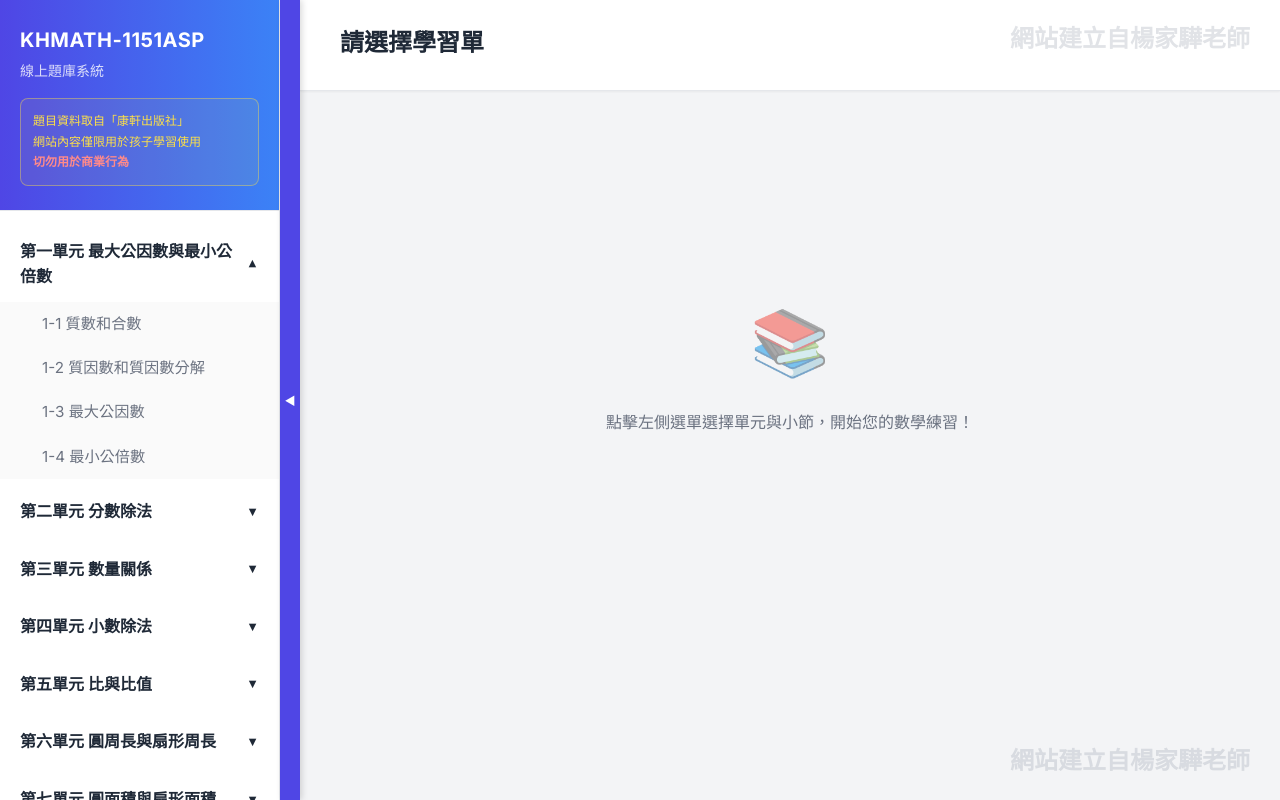
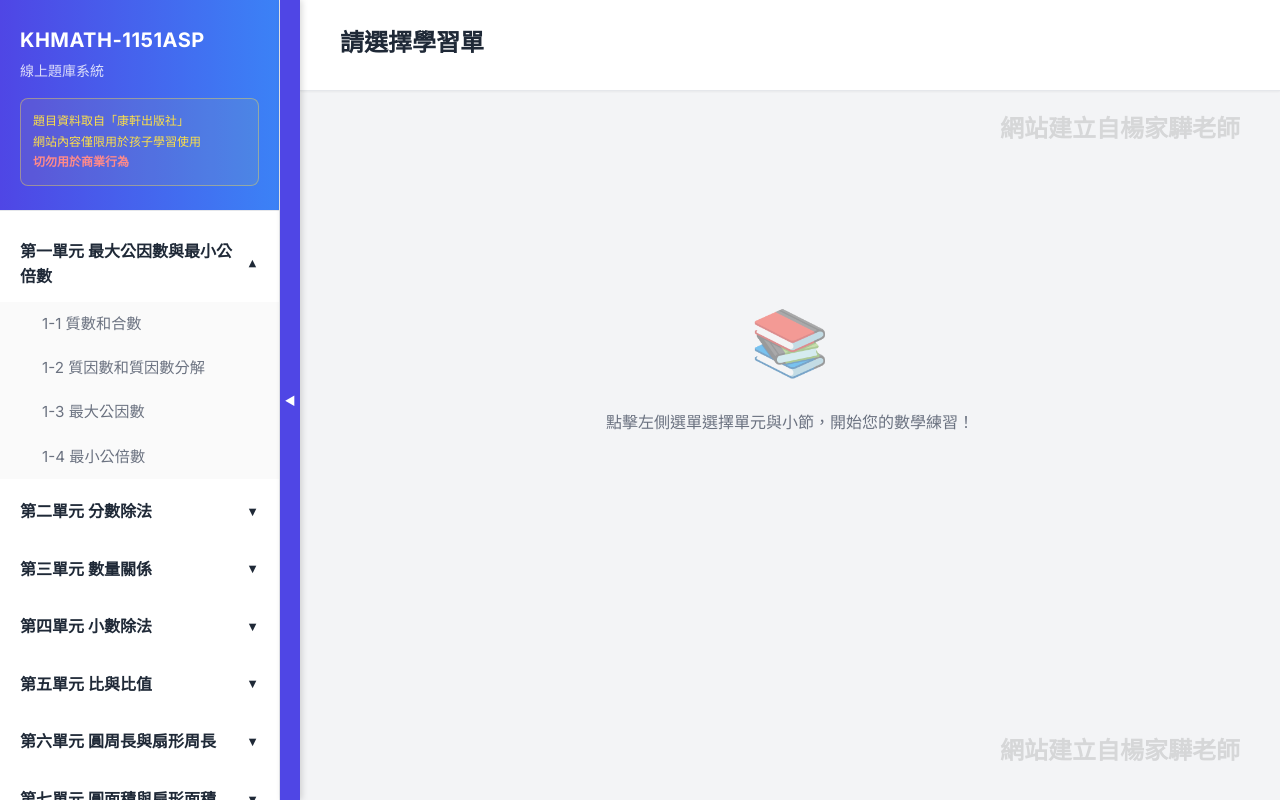
Before and after one commit to chy23/KHMATH-1151ASP, a plain HTML site: page index.html in a window 1280 px wide. Drawn offline with nearby package versions, Linux system fonts and the light colour scheme.

Commit message:
功能：調整浮水印為18pt, 25%透明灰色，並下移以避免與原網頁重疊

```diff
--- a/index.css
+++ b/index.css
@@ -429,23 +429,23 @@ body {
 /* Watermark styles */
 .watermark {
     position: fixed;
-    color: #9ca3af; /* Gray-400 */
-    font-size: 1.5rem;
+    color: grey;
+    font-size: 18pt;
     font-weight: 700;
-    opacity: 0.3;
+    opacity: 0.25;
     pointer-events: none;
     z-index: 1000;
     user-select: none;
 }
 
 .watermark-top-right {
-    top: 20px;
-    right: 30px;
+    top: 110px; /* 下移避免與頂部標題或按鈕重疊 */
+    right: 40px;
 }
 
 .watermark-bottom-right {
-    bottom: 20px;
-    right: 30px;
+    bottom: 30px;
+    right: 40px;
 }
 
 /* === QUESTION MODAL === */
```
